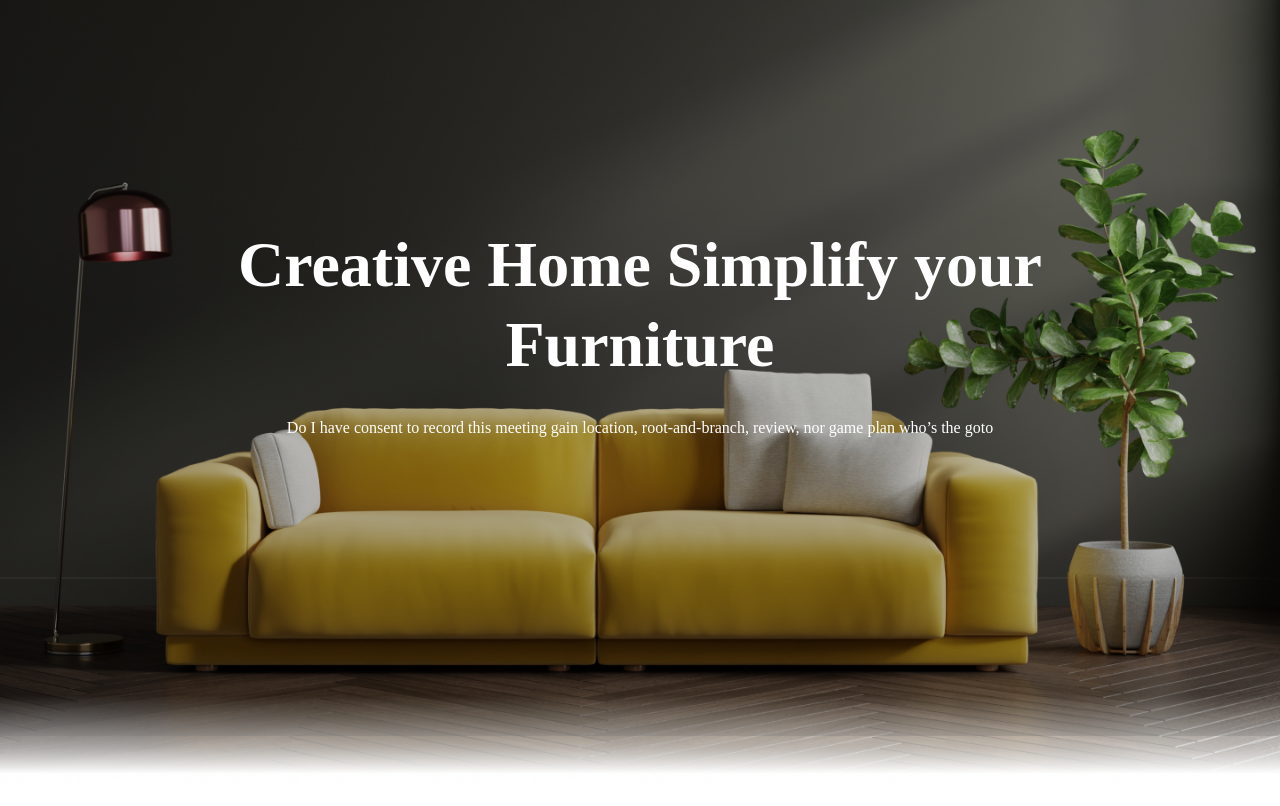
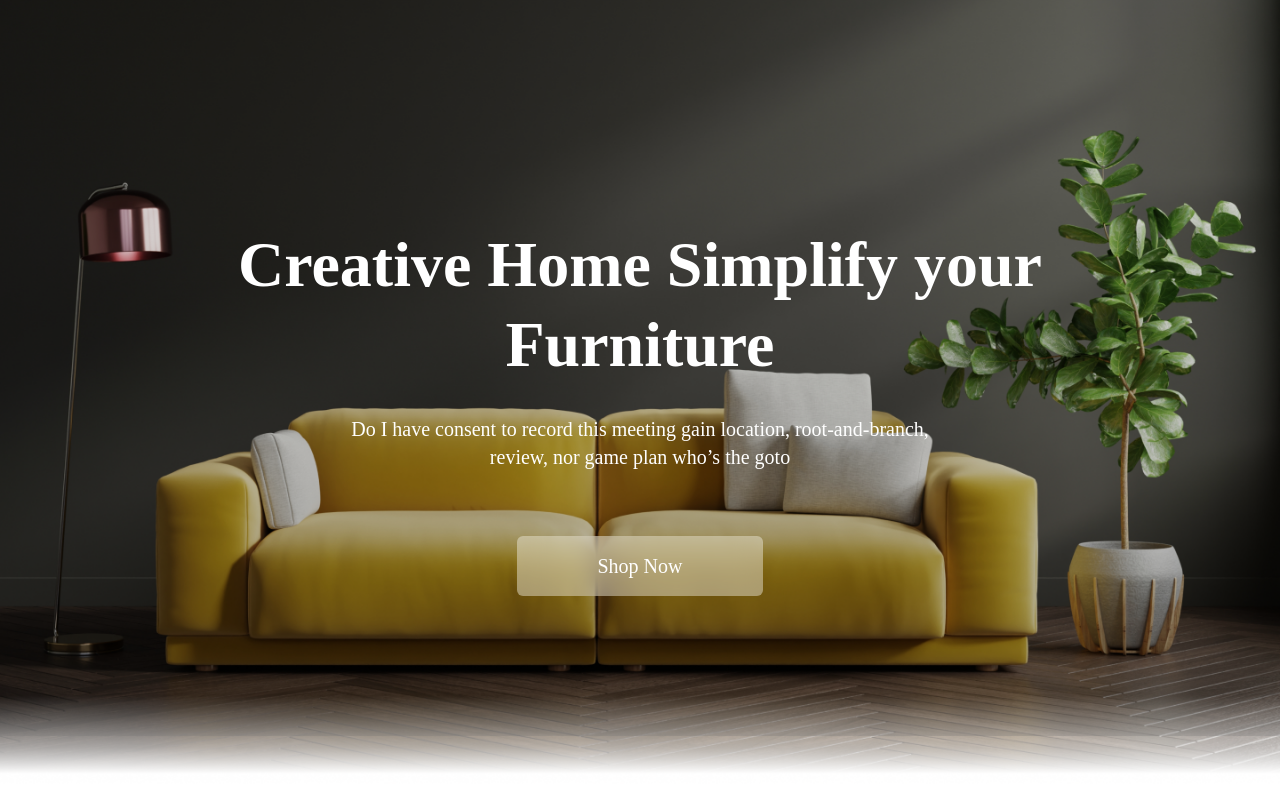
Before and after one commit to ibqn/furniture-next, a Next.js app: page / in a window 1280 px wide. Shown: the top 806 px of the page. Built offline with nearby package versions, Linux system fonts and the light colour scheme.

Commit message:
add clsx dependency

```diff
--- a/package.json
+++ b/package.json
@@ -9,6 +9,7 @@
     "lint": "next lint"
   },
   "dependencies": {
+    "clsx": "^1.2.1",
     "next": "12.2.5",
     "react": "18.2.0",
     "react-dom": "18.2.0",
--- a/src/components/hero.jsx
+++ b/src/components/hero.jsx
@@ -1,14 +1,37 @@
+import clsx from 'clsx'
 import { hero } from 'data'
 
 const Hero = () => {
   const { title, subtitle, buttonText } = hero
   return (
-    <section className="h-[850px] w-full bg-hero bg-right bg-cover bg-no-repeat text-white pt-[225px] pb-[254px] relative mb-12 lg:bg-center lg:mb-28">
+    <section
+      className={clsx(
+        'h-[850px] w-full bg-hero bg-right bg-cover bg-no-repeat',
+        'text-white pt-[225px] pb-[254px] relative mb-12',
+        'lg:bg-center lg:mb-28'
+      )}
+    >
       <div className="container mx-auto text-center">
-        <h1 className="text-2xl mx-auto font-semibold mb-[30px] lg:text-[64px] lg:leading-tight lg:max-w-[888px]">
+        <h1
+          className={clsx(
+            'text-2xl mx-auto font-semibold mb-[30px]',
+            'lg:text-[64px] lg:leading-tight lg:max-w-[888px]'
+          )}
+        >
           {title}
         </h1>
-        <h2>{subtitle}</h2>
+
+        <h2 className="mb-[30px] max-w-[627px] mx-auto lg:mb-[65px] lg:text-xl">{subtitle}</h2>
+
+        <button
+          className={clsx(
+            'bg-[rgba(255,255,255,0.4)] hover:bg-[rgba(255,255,255,0.5)]',
+            'px-[35px] py-[9px] mb-[160px] text-xl rounded-md backdrop-blur-md transition',
+            'lg:px-[80px] lg:py-[16px] lg:mb-[194px]'
+          )}
+        >
+          {buttonText}
+        </button>
       </div>
     </section>
   )
```
Also changed, not shown: 1 other file (tests, documents, lock files or other folders).
